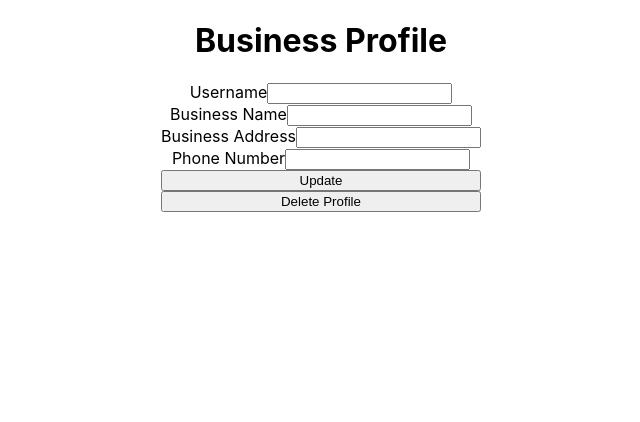
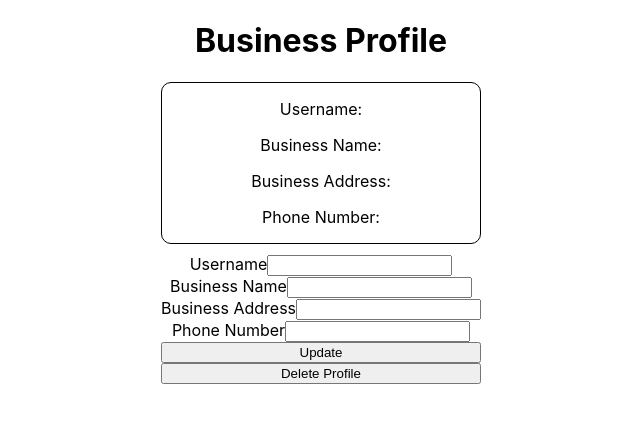
Before and after one commit to daniel-j-dev/front-end-1, a React (Create React App) app in the folder replate-app/: page /profile in a window 1280 px wide. Shown: the top 422 px of the page, without its empty margins (319-959 px from the left). Built offline with nearby package versions, Linux system fonts and the light colour scheme; sample sign-in values are in the browser's storage.

Commit message:
Added display for current profile info in the Profile components

```diff
--- a/replate-app/src/components/BizProfile.js
+++ b/replate-app/src/components/BizProfile.js
@@ -21,6 +21,13 @@ function BizProfile(props) {
 	return (
 		<div>
 			<h1>Business Profile</h1>
+
+			<div id="biz-profile-display">
+				<p>Username: </p>
+				<p>Business Name: </p>
+				<p>Business Address: </p>
+				<p>Phone Number: </p>
+			</div>
 
 			<form className="biz-profile-form">
 				<label>
--- a/replate-app/src/components/VolProfile.js
+++ b/replate-app/src/components/VolProfile.js
@@ -20,6 +20,12 @@ function VolProfile(props) {
 	return (
 		<div>
 			<h1>Volunteer Profile</h1>
+
+			<div id="vol-profile-display">
+				<p>Username: </p>
+				<p>Volunteer Name: </p>
+				<p>Phone Number: </p>
+			</div>
 
 			<form className="vol-profile-form">
 				<label>
--- a/replate-app/src/components/bizprofile.css
+++ b/replate-app/src/components/bizprofile.css
@@ -4,3 +4,12 @@
     flex-direction: column;
 
 }
+
+#biz-profile-display {
+
+    border: 1px solid black;
+    border-radius: 10px;
+
+    margin-bottom: 10px;
+
+}
--- a/replate-app/src/components/volprofile.css
+++ b/replate-app/src/components/volprofile.css
@@ -4,3 +4,12 @@
     flex-direction: column;
 
 }
+
+#vol-profile-display {
+
+    border: 1px solid black;
+    border-radius: 10px;
+
+    margin-bottom: 10px;
+
+}
```
